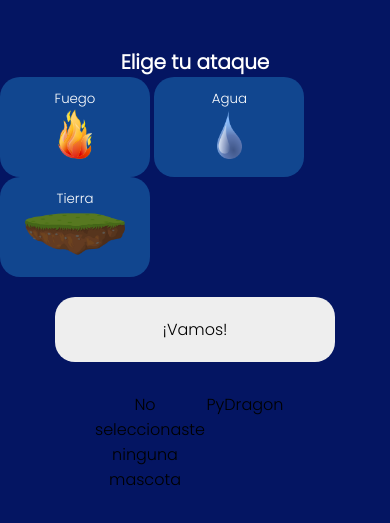
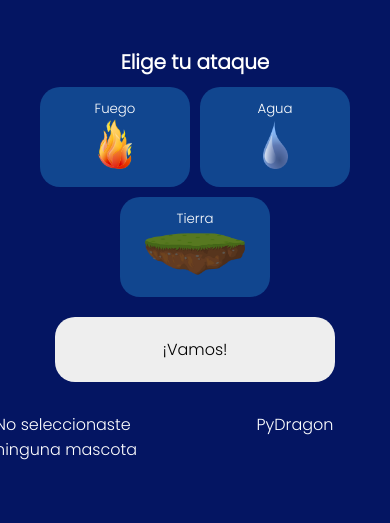
Before and after one commit to cybermito/Nuevo-Curso-de-Programacion-Basica, a plain HTML site: page mokepon/dragonPon.html in a window 390 px wide. Both pictures are taken after a click on the button "Seleccionar". Shown: the part 41-564 px from the top of the page. Drawn offline with Linux system fonts and the light colour scheme; a web font is replaced by a local one.

Commit message:
Responsive Desing y otra forma de resolver el reto. Cambio de algunos detalles en los ataques

```diff
--- a/mokepon/dragonPon.html
+++ b/mokepon/dragonPon.html
@@ -17,7 +17,7 @@
             <div class="tarjetas">
 
                 <label class="tarjeta-dragonpon" for="redDragon">
-                    <p>RedDragon</p>
+                    <p:>RedDragon</p:>
                     <img src="./img/RedDragon.png" alt="RedDragon">
                 </label>
                 <input type="radio" name="mascota" id="redDragon"/>
@@ -61,7 +61,7 @@
 
             <h2 class="subtitulo">Elige tu ataque</h2>
 
-            <div>
+            <div class="select-ataque">
                 <button id="btn-fuego" class="boton-de-ataque">
                     <p>Fuego</p>
                     <img src="img/simbol-fuego.png" alt="Ataque Fuego">
@@ -86,13 +86,13 @@
             </div>
 
             <div class="ataques">
-                <div>
-                    <p id="vidas-jugador"></p>
+                <div class="ataques-jugador">
+                    <p id="vidas-jugador" class="subtitulo"></p>
                     <p id="mascota-jugador"></p>
                     <div id="ataques-del-jugador"></div>
                 </div>
-                <div>
-                    <p id="vidas-enemigo"></p>
+                <div class="ataques-enemigo">
+                    <p id="vidas-enemigo" class="subtitulo"></p>
                     <p id="mascota-enemigo"></p>
                     <div id="ataques-del-enemigo"></div>
                 </div>
--- a/mokepon/style.css
+++ b/mokepon/style.css
@@ -31,13 +31,12 @@ body{
     font-size: 20px;
 }
 
-.tarjetas{
+.tarjetas, .select-ataque{
     margin-top: 10px;
     display: flex;
     flex-wrap: wrap;
     gap: 10px;
     justify-content: center;
-    align-items: center;
 }
 
 .tarjeta-dragonpon{
@@ -49,7 +48,6 @@ body{
     background-color: #11468f;
     border-radius: 20px;
     display: flex;
-    justify-content: center;
     align-items: center;
     color: white;
 
@@ -111,14 +109,29 @@ input{
 
 #btn-reiniciar{
     border: transparent;
-    color:#11468f
+    color:#11468f;
     font-family: 'Poppins', sans-serif;
 }
 
 .ataques{
     display: grid;
-    grid-template-columns: 100px 100px;
-    text-align: center;
+    grid-template-columns: 200px 200px;
+    /* text-align: center; */
     padding: 10px;
     margin-top: 20px;
 }
+.ataques-jugador, .ataques-enemigo{
+    display: flex;
+    flex-direction: column;
+    align-items: center;
+    color: white;
+
+}
+
+@media (max-width: 420px){
+    .tarjetas .select-ataque{
+        /* flex-direction: column; */ /*Esta línea la comento ya que uso flex-wrap: wrap que me ubica
+        un elemento debajo del otro a medida que no van entrando en pantalla.*/
+    }
+
+}
```
Also changed, not shown: README.md.
